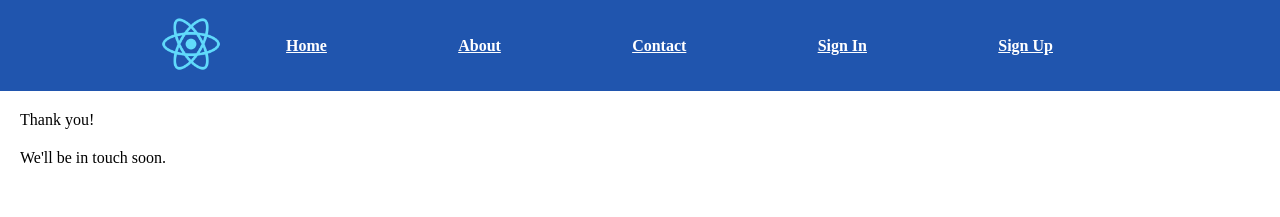
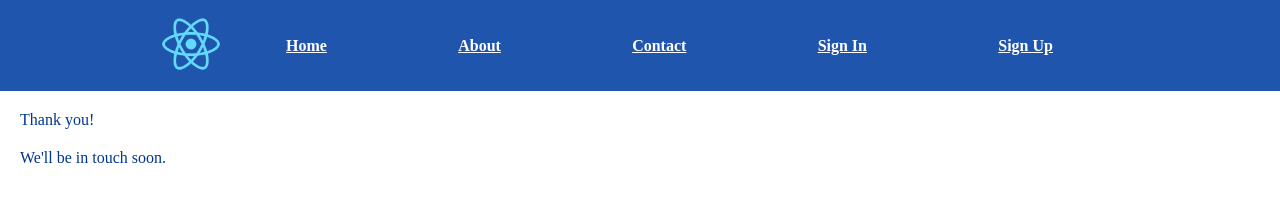
Before and after one commit to Josefine-Gm-Paaske/routing-in-react, a React (Create React App) app: page /contact in a window 1280 px wide. Both pictures are taken after typing "Sample", "name@example.com", "Sample" into the empty fields and a click on the button "Send a message". Shown: the top 217 px of the page. Built offline with nearby package versions, Linux system fonts and the light colour scheme.

Commit message:
properties css changed

```diff
--- a/src/pages/contact.js
+++ b/src/pages/contact.js
@@ -5,13 +5,15 @@ const style = {
   padding: "100px",
   width: "220px",
   margin: "auto",
-  marginTop:"220px"
+  marginTop:"220px",
+  color: "rgb(0, 54, 144)"
 };
 
 const inputFields = {
   padding: "10px",
   width: "195px",
   margin: "auto",
+  color:"rgb(0, 54, 144)"
 };
 
 const FORM_ENDPOINT = ""; // TODO - fill on the later step
@@ -27,10 +29,10 @@ const Contact = () => {
   if (submitted) {
     return (
       <>
-        <div style={{ margin: "20px" }} className="text-2xl">
+        <div style={{ margin: "20px" , color:"rgb(0, 54, 144)"}} className="text-2xl">
           Thank you!
         </div>
-        <div style={{ margin: "20px" }} className="text-md">
+        <div style={{ margin: "20px", color:"rgb(0, 54, 144)"}} className="text-md">
           We'll be in touch soon.
         </div>
       </>
@@ -72,7 +74,7 @@ const Contact = () => {
             required
           />
         </div>
-        <div className="mb-3 pt-0">
+        <div style={{color:"rgb(0, 54, 144)"}} className="mb-3 pt-0">
           <button className="button" type="submit">
             Send a message
           </button>
```
